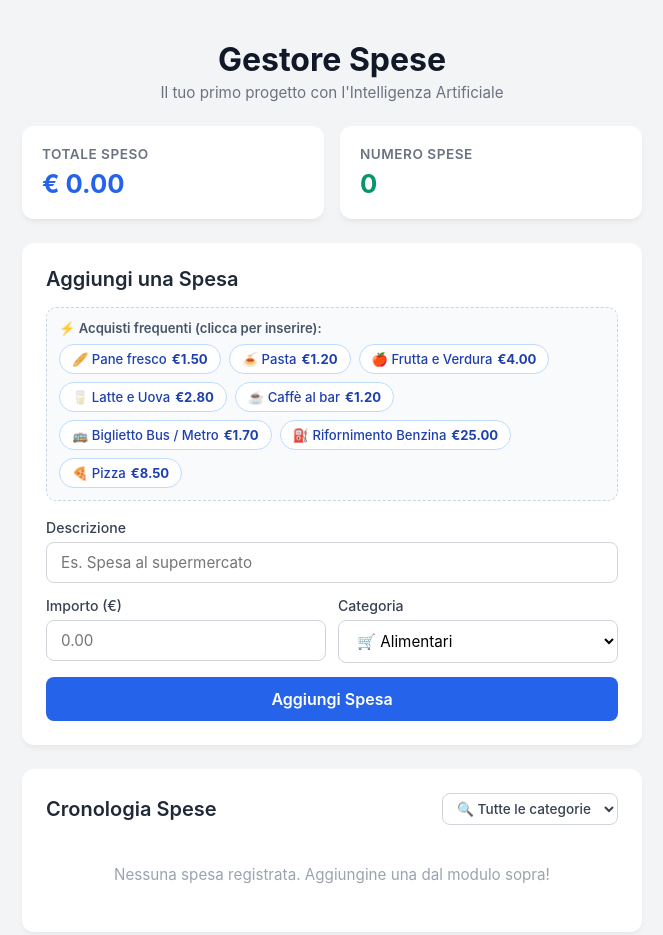
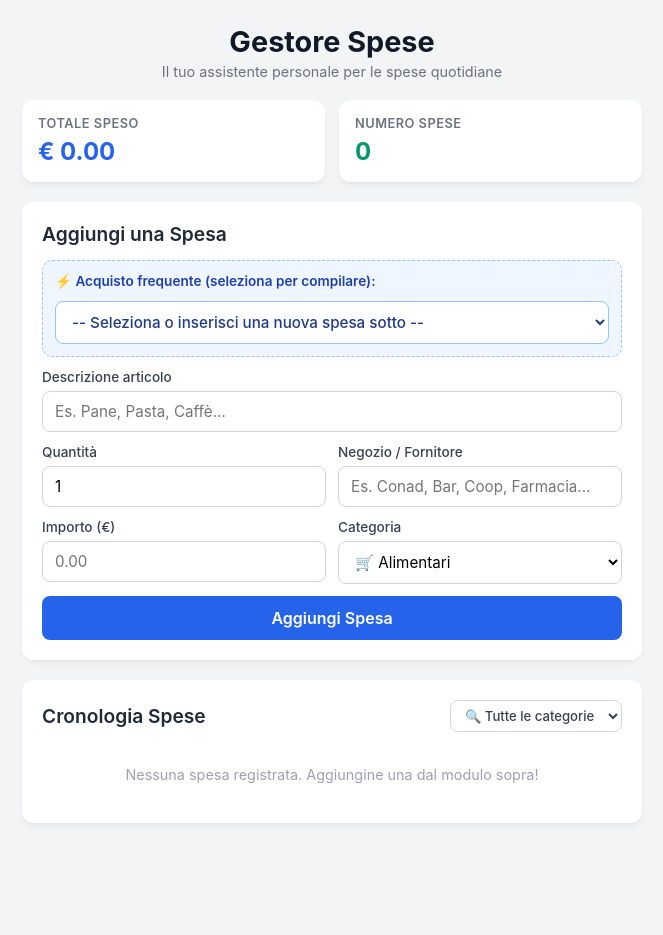
Before and after one commit to gdistaso/spese-tracker, a plain HTML site: page index.html in a window 1280 px wide. Shown: the whole page, without its empty margins (308-971 px from the left). After the commit the page ends 847 px from the top, so only its background shows below. Drawn offline with Linux system fonts and the light colour scheme.

Commit message:
Add files via upload

```diff
--- a/app.js
+++ b/app.js
@@ -2,25 +2,32 @@
 // 1. STATO DELL'APPLICAZIONE (I dati del programma)
 // ==============================================================================
 let expenses = JSON.parse(localStorage.getItem("expenses")) || [];
-let currentFilter = "ALL"; // Memorizza la categoria attualmente filtrata ("ALL" o specifica)
+let currentFilter = "ALL";
 
-// Lista predefinita delle spese più frequenti (Scorciatoie)
-const QUICK_EXPENSES = [
-  { desc: "Pane fresco", amount: 1.50, cat: "Alimentari", icon: "🥖" },
-  { desc: "Pasta", amount: 1.20, cat: "Alimentari", icon: "🍝" },
-  { desc: "Frutta e Verdura", amount: 4.00, cat: "Alimentari", icon: "🍎" },
-  { desc: "Latte e Uova", amount: 2.80, cat: "Alimentari", icon: "🥛" },
-  { desc: "Caffè al bar", amount: 1.20, cat: "Svago", icon: "☕" },
-  { desc: "Biglietto Bus / Metro", amount: 1.70, cat: "Trasporti", icon: "🚌" },
-  { desc: "Rifornimento Benzina", amount: 25.00, cat: "Trasporti", icon: "⛽" },
-  { desc: "Pizza", amount: 8.50, cat: "Svago", icon: "🍕" },
+// Lista iniziale degli acquisti frequenti (SENZA PREZZI PREFISSATI)
+const DEFAULT_FREQUENT_ITEMS = [
+  { desc: "Pane", cat: "Alimentari", store: "Panetteria" },
+  { desc: "Pasta", cat: "Alimentari", store: "Supermercato" },
+  { desc: "Frutta e Verdura", cat: "Alimentari", store: "Fruttivendolo" },
+  { desc: "Latte e Uova", cat: "Alimentari", store: "Supermercato" },
+  { desc: "Caffè al bar", cat: "Svago", store: "Bar" },
+  { desc: "Pizza", cat: "Svago", store: "Pizzeria" },
+  { desc: "Biglietto Bus / Metro", cat: "Trasporti", store: "Tabacchi" },
+  { desc: "Carburante", cat: "Trasporti", store: "Distributore" },
+  { desc: "Farmaci", cat: "Altro", store: "Farmacia" },
 ];
+
+// Recuperiamo la lista degli acquisti frequenti salvata o usiamo quella di default
+let frequentItems = JSON.parse(localStorage.getItem("frequent_items")) || DEFAULT_FREQUENT_ITEMS;
 
 // ==============================================================================
 // 2. SELEZIONE DEGLI ELEMENTI HTML
 // ==============================================================================
 const form = document.getElementById("expense-form");
+const quickSelect = document.getElementById("quick-select");
 const descriptionInput = document.getElementById("description");
+const quantityInput = document.getElementById("quantity");
+const storeInput = document.getElementById("store");
 const amountInput = document.getElementById("amount");
 const categorySelect = document.getElementById("category");
 const expenseList = document.getElementById("expense-list");
@@ -30,68 +37,71 @@ const totalLabelElement = document.getElementById("total-label");
 const emptyStateElement = document.getElementById("empty-state");
 const emptyStateText = document.getElementById("empty-state-text");
 const clearAllBtn = document.getElementById("clear-all-btn");
-const quickTagsContainer = document.getElementById("quick-tags");
 const filterCategorySelect = document.getElementById("filter-category");
 
 // ==============================================================================
-// 3. GENERAZIONE SCORCIATOIE FREQUENTI
+// 3. GESTIONE ELENCO A DISCESA ACQUISTI FREQUENTI
 // ==============================================================================
-// Questa funzione crea i bottoni per ogni spesa frequente
-function renderQuickTags() {
-  quickTagsContainer.innerHTML = "";
+function renderFrequentDropdown() {
+  quickSelect.innerHTML = '<option value="">-- Seleziona o inserisci una nuova spesa sotto --</option>';
 
-  QUICK_EXPENSES.forEach((item) => {
-    const btn = document.createElement("button");
-    btn.type = "button";
-    btn.className = "quick-tag-btn";
-    btn.innerHTML = `${item.icon} ${item.desc} <strong>€${item.amount.toFixed(2)}</strong>`;
-
-    // Cliccando sulla scorciatoia, compiliamo automaticamente i campi del form!
-    btn.addEventListener("click", () => {
-      descriptionInput.value = item.desc;
-      amountInput.value = item.amount;
-      categorySelect.value = item.cat;
-
-      // Sposta il cursore direttamente sull'importo se vuoi modificarlo prima di salvare
-      amountInput.focus();
-      amountInput.select();
-    });
-
-    quickTagsContainer.appendChild(btn);
+  frequentItems.forEach((item, index) => {
+    const opt = document.createElement("option");
+    opt.value = index;
+    const storeInfo = item.store ? ` (${item.store})` : "";
+    opt.textContent = `${item.desc}${storeInfo} [${item.cat}]`;
+    quickSelect.appendChild(opt);
   });
 }
 
+function saveFrequentItems() {
+  localStorage.setItem("frequent_items", JSON.stringify(frequentItems));
+}
+
+// Quando l'utente seleziona una voce dall'elenco a discesa:
+quickSelect.addEventListener("change", function () {
+  const selectedIndex = this.value;
+  if (selectedIndex === "") {
+    return;
+  }
+
+  const selectedItem = frequentItems[selectedIndex];
+  if (selectedItem) {
+    // Compila automaticamente descrizione, categoria e negozio
+    descriptionInput.value = selectedItem.desc;
+    categorySelect.value = selectedItem.cat;
+    storeInput.value = selectedItem.store || "";
+    quantityInput.value = 1;
+
+    // Lascia vuoto l'importo e posiziona il cursore subito sul campo del prezzo!
+    amountInput.value = "";
+    amountInput.focus();
+  }
+});
+
 // ==============================================================================
-// 4. FUNZIONE DI SALVATAGGIO
+// 4. SALVATAGGIO SPESE NEL BROWSER
 // ==============================================================================
 function saveExpenses() {
   localStorage.setItem("expenses", JSON.stringify(expenses));
 }
 
 // ==============================================================================
-// 5. FUNZIONE DI VISUALIZZAZIONE E FILTRAGGIO (Rendering)
+// 5. VISUALIZZAZIONE DELLE SPESE (Rendering)
 // ==============================================================================
 function renderExpenses() {
   expenseList.innerHTML = "";
 
-  // 1. FILTRAGGIO: Selezioniamo solo le spese corrispondenti al filtro scelto
   const displayedExpenses = currentFilter === "ALL"
     ? expenses
     : expenses.filter((e) => e.category === currentFilter);
 
-  // 2. CALCOLO TOTALE: Sommiamo solo le spese visibili a schermo
   const total = displayedExpenses.reduce((acc, curr) => acc + curr.amount, 0);
 
-  // Aggiorniamo le etichette delle statistiche in alto
-  if (currentFilter === "ALL") {
-    totalLabelElement.textContent = "Totale Speso";
-  } else {
-    totalLabelElement.textContent = `Totale (${currentFilter})`;
-  }
+  totalLabelElement.textContent = currentFilter === "ALL" ? "Totale Speso" : `Totale (${currentFilter})`;
   totalAmountElement.textContent = `€ ${total.toFixed(2)}`;
   totalCountElement.textContent = displayedExpenses.length;
 
-  // Gestione lista vuota
   if (displayedExpenses.length === 0) {
     emptyStateElement.style.display = "block";
     emptyStateText.textContent = currentFilter === "ALL"
@@ -103,15 +113,27 @@ function renderExpenses() {
     clearAllBtn.style.display = "inline-block";
   }
 
-  // 3. DISEGNO ELEMENTI: Creiamo la riga per ogni spesa filtrata
   displayedExpenses.forEach((expense) => {
     const li = document.createElement("li");
     li.className = "expense-item";
 
+    const qtyBadge = expense.quantity && expense.quantity > 1
+      ? `<span class="badge-qty">Qtà: ${expense.quantity}</span>`
+      : "";
+
+    const storeBadge = expense.store
+      ? `<span class="badge-store">🏬 ${expense.store}</span>`
+      : "";
+
     li.innerHTML = `
       <div class="expense-info">
         <span class="expense-desc">${expense.description}</span>
-        <span class="expense-meta">${expense.category} • ${expense.date}</span>
+        <div class="expense-meta">
+          <span class="badge-tag">${expense.category}</span>
+          ${storeBadge}
+          ${qtyBadge}
+          <span>📅 ${expense.date}</span>
+        </div>
       </div>
       <div class="expense-right">
         <span class="expense-amount">€ ${expense.amount.toFixed(2)}</span>
@@ -124,20 +146,22 @@ function renderExpenses() {
 }
 
 // ==============================================================================
-// 6. EVENTO FILTRO PER CATEGORIA
+// 6. EVENTO FILTRO CATEGORIA
 // ==============================================================================
 filterCategorySelect.addEventListener("change", function (event) {
   currentFilter = event.target.value;
-  renderExpenses(); // Ridisegna la lista applicando il nuovo filtro
+  renderExpenses();
 });
 
 // ==============================================================================
-// 7. AGGIUNGERE UNA SPESA
+// 7. AGGIUNGERE UNA SPESA E AUTO-APPRENDIMENTO ACQUISTI FREQUENTI
 // ==============================================================================
 form.addEventListener("submit", function (event) {
   event.preventDefault();
 
   const description = descriptionInput.value.trim();
+  const quantity = parseInt(quantityInput.value, 10) || 1;
+  const store = storeInput.value.trim();
   const amount = parseFloat(amountInput.value);
   const category = categorySelect.value;
 
@@ -146,9 +170,28 @@ form.addEventListener("submit", function (event) {
     return;
   }
 
+  // AUTO-APPRENDIMENTO: Controlliamo se questa spesa è già nell'elenco a discesa
+  const alreadyExists = frequentItems.some(
+    (item) => item.desc.toLowerCase() === description.toLowerCase()
+  );
+
+  if (!alreadyExists) {
+    // Si inserisce automaticamente nell'elenco a discesa per le prossime volte!
+    frequentItems.push({
+      desc: description,
+      cat: category,
+      store: store,
+    });
+    saveFrequentItems();
+    renderFrequentDropdown();
+  }
+
+  // Creazione della nuova spesa registrata
   const newExpense = {
     id: Date.now(),
     description: description,
+    quantity: quantity,
+    store: store,
     amount: amount,
     category: category,
     date: new Date().toLocaleDateString("it-IT"),
@@ -160,6 +203,8 @@ form.addEventListener("submit", function (event) {
 
   // Reset del modulo
   form.reset();
+  quantityInput.value = 1;
+  quickSelect.value = "";
   descriptionInput.focus();
 });
 
@@ -186,5 +231,5 @@ clearAllBtn.addEventListener("click", function () {
 // ==============================================================================
 // 10. AVVIO INIZIALE
 // ==============================================================================
-renderQuickTags();
+renderFrequentDropdown();
 renderExpenses();
--- a/index.html
+++ b/index.html
@@ -10,7 +10,7 @@
   <div class="container">
     <header>
       <h1>Gestore Spese</h1>
-      <p class="subtitle">Il tuo primo progetto con l'Intelligenza Artificiale</p>
+      <p class="subtitle">Il tuo assistente personale per le spese quotidiane</p>
     </header>
 
     <!-- Sezione Riepilogo / Totali -->
@@ -29,18 +29,31 @@
     <section class="form-section">
       <h2>Aggiungi una Spesa</h2>
 
-      <!-- Scorciatoie acquisti frequenti (clicca per compilare subito) -->
-      <div class="quick-tags-container">
-        <span class="quick-tags-label">⚡ Acquisti frequenti (clicca per inserire):</span>
-        <div id="quick-tags" class="quick-tags">
+      <!-- Elenco a discesa degli acquisti frequenti (senza prezzo prefissato) -->
+      <div class="form-group quick-select-group">
+        <label for="quick-select">⚡ Acquisto frequente (seleziona per compilare):</label>
+        <select id="quick-select">
+          <option value="">-- Seleziona o inserisci una nuova spesa sotto --</option>
           <!-- Popolato dinamicamente da JavaScript -->
-        </div>
+        </select>
       </div>
 
       <form id="expense-form">
         <div class="form-group">
-          <label for="description">Descrizione</label>
-          <input type="text" id="description" placeholder="Es. Spesa al supermercato" required>
+          <label for="description">Descrizione articolo</label>
+          <input type="text" id="description" placeholder="Es. Pane, Pasta, Caffè..." required>
+        </div>
+
+        <div class="form-row">
+          <div class="form-group">
+            <label for="quantity">Quantità</label>
+            <input type="number" id="quantity" min="1" step="1" value="1" required>
+          </div>
+
+          <div class="form-group">
+            <label for="store">Negozio / Fornitore</label>
+            <input type="text" id="store" placeholder="Es. Conad, Bar, Coop, Farmacia...">
+          </div>
         </div>
 
         <div class="form-row">
--- a/style.css
+++ b/style.css
@@ -11,7 +11,7 @@ body {
   color: #1f2937;
   display: flex;
   justify-content: center;
-  padding: 40px 16px;
+  padding: 24px 12px;
   min-height: 100vh;
 }
 
@@ -20,7 +20,7 @@ body {
   max-width: 620px;
   display: flex;
   flex-direction: column;
-  gap: 24px;
+  gap: 20px;
 }
 
 /* Intestazione */
@@ -29,14 +29,14 @@ header {
 }
 
 header h1 {
-  font-size: 2rem;
+  font-size: 1.8rem;
   color: #111827;
   font-weight: 700;
 }
 
 header .subtitle {
   color: #6b7280;
-  font-size: 0.95rem;
+  font-size: 0.9rem;
   margin-top: 4px;
 }
 
@@ -44,12 +44,12 @@ header .subtitle {
 .summary-cards {
   display: grid;
   grid-template-columns: 1fr 1fr;
-  gap: 16px;
+  gap: 14px;
 }
 
 .card {
   background: white;
-  padding: 20px;
+  padding: 16px;
   border-radius: 12px;
   box-shadow: 0 4px 6px -1px rgba(0, 0, 0, 0.05), 0 2px 4px -2px rgba(0, 0, 0, 0.05);
   display: flex;
@@ -58,7 +58,7 @@ header .subtitle {
 }
 
 .card .label {
-  font-size: 0.85rem;
+  font-size: 0.8rem;
   text-transform: uppercase;
   color: #6b7280;
   font-weight: 600;
@@ -66,7 +66,7 @@ header .subtitle {
 }
 
 .card .amount {
-  font-size: 1.6rem;
+  font-size: 1.5rem;
   font-weight: 700;
   color: #2563eb;
 }
@@ -78,64 +78,39 @@ header .subtitle {
 /* Sezioni a scheda */
 .form-section, .list-section {
   background: white;
-  padding: 24px;
+  padding: 20px;
   border-radius: 12px;
   box-shadow: 0 4px 6px -1px rgba(0, 0, 0, 0.05);
 }
 
 h2 {
-  font-size: 1.25rem;
+  font-size: 1.2rem;
   font-weight: 600;
-  margin-bottom: 16px;
+  margin-bottom: 14px;
   color: #1f2937;
 }
 
-/* Scorciatoie Spese Frequenti */
-.quick-tags-container {
-  margin-bottom: 18px;
+/* Elenco a discesa acquisti frequenti */
+.quick-select-group {
+  margin-bottom: 16px;
   padding: 12px;
-  background-color: #f8fafc;
-  border: 1px dashed #cbd5e1;
+  background-color: #eff6ff;
+  border: 1px dashed #93c5fd;
   border-radius: 10px;
 }
 
-.quick-tags-label {
-  display: block;
-  font-size: 0.82rem;
+.quick-select-group label {
+  color: #1e40af;
   font-weight: 600;
-  color: #475569;
-  margin-bottom: 8px;
+  font-size: 0.85rem;
 }
 
-.quick-tags {
-  display: flex;
-  flex-wrap: wrap;
-  gap: 8px;
-}
-
-.quick-tag-btn {
-  background: #ffffff;
-  color: #1e40af;
-  border: 1px solid #bfdbfe;
-  padding: 6px 12px;
-  border-radius: 20px;
-  font-size: 0.82rem;
+.quick-select-group select {
+  margin-top: 6px;
+  background-color: #ffffff;
+  border-color: #93c5fd;
   font-weight: 500;
-  cursor: pointer;
-  display: inline-flex;
-  align-items: center;
-  gap: 5px;
-  transition: all 0.15s ease-in-out;
-}
-
-.quick-tag-btn:hover {
-  background: #dbeafe;
-  border-color: #93c5fd;
-  transform: translateY(-1px);
-}
-
-.quick-tag-btn:active {
-  transform: translateY(0);
+  color: #1e3a8a;
 }
 
 /* Form e Campi di input */
@@ -143,7 +118,7 @@ h2 {
   display: flex;
   flex-direction: column;
   gap: 6px;
-  margin-bottom: 14px;
+  margin-bottom: 12px;
 }
 
 .form-row {
@@ -153,13 +128,14 @@ h2 {
 }
 
 label {
-  font-size: 0.88rem;
+  font-size: 0.85rem;
   font-weight: 500;
   color: #374151;
 }
 
 input, select {
-  padding: 10px 14px;
+  width: 100%;
+  padding: 10px 12px;
   border: 1px solid #d1d5db;
   border-radius: 8px;
   font-size: 0.95rem;
@@ -205,14 +181,14 @@ button {
   background-color: #fecaca;
 }
 
-/* Intestazione Lista e Controlli Filtro */
+/* Intestazione Lista e Filtro */
 .list-header {
   display: flex;
   justify-content: space-between;
   align-items: center;
-  margin-bottom: 16px;
+  margin-bottom: 14px;
   flex-wrap: wrap;
-  gap: 10px;
+  gap: 8px;
 }
 
 .list-header h2 {
@@ -227,7 +203,7 @@ button {
 
 .filter-select {
   padding: 6px 10px;
-  font-size: 0.85rem;
+  font-size: 0.82rem;
   border-radius: 8px;
   border: 1px solid #d1d5db;
   color: #374151;
@@ -246,7 +222,7 @@ button {
   display: flex;
   justify-content: space-between;
   align-items: center;
-  padding: 12px 16px;
+  padding: 12px 14px;
   background: #f9fafb;
   border-radius: 8px;
   border-left: 4px solid #2563eb;
@@ -267,17 +243,47 @@ button {
 .expense-desc {
   font-weight: 600;
   color: #111827;
+  font-size: 0.95rem;
 }
 
 .expense-meta {
-  font-size: 0.8rem;
+  font-size: 0.78rem;
   color: #6b7280;
+  display: flex;
+  flex-wrap: wrap;
+  gap: 6px;
+  align-items: center;
+}
+
+.badge-tag {
+  background: #e5e7eb;
+  color: #374151;
+  padding: 2px 6px;
+  border-radius: 4px;
+  font-size: 0.75rem;
+}
+
+.badge-store {
+  background: #e0e7ff;
+  color: #3730a3;
+  padding: 2px 6px;
+  border-radius: 4px;
+  font-size: 0.75rem;
+}
+
+.badge-qty {
+  background: #fef3c7;
+  color: #92400e;
+  padding: 2px 6px;
+  border-radius: 4px;
+  font-size: 0.75rem;
+  font-weight: 600;
 }
 
 .expense-right {
   display: flex;
   align-items: center;
-  gap: 12px;
+  gap: 10px;
 }
 
 .expense-amount {
@@ -301,7 +307,15 @@ button {
 
 .empty-state {
   text-align: center;
-  padding: 24px;
+  padding: 20px;
   color: #9ca3af;
-  font-size: 0.95rem;
+  font-size: 0.9rem;
 }
+
+/* Adattamento schermi piccoli (smartphone) */
+@media (max-width: 480px) {
+  .form-row {
+    grid-template-columns: 1fr;
+    gap: 0;
+  }
+}
```
